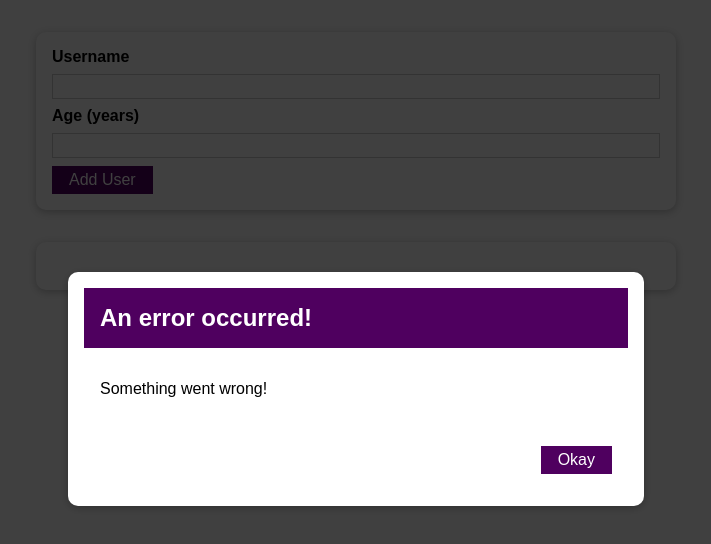
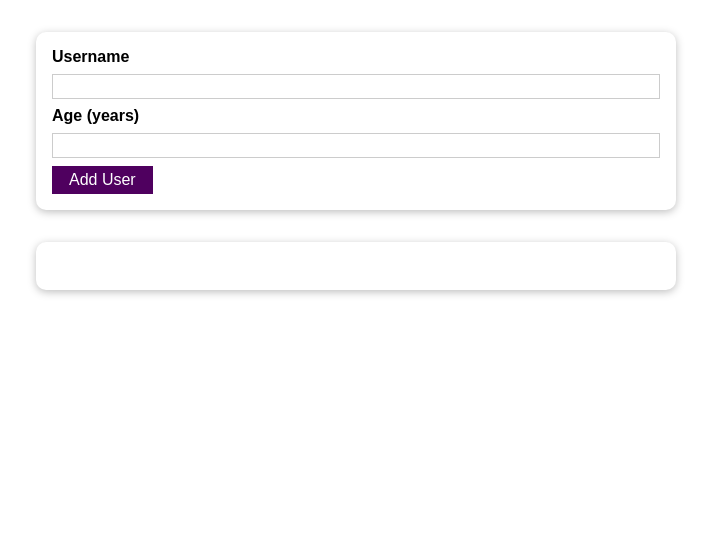
Before and after one commit to kevinniu79/StudentTrackerReal, a React (Create React App) app: page / in a window 1280 px wide. Shown: the top 544 px of the page, without its empty margins (284-995 px from the left). Built offline with nearby package versions, Linux system fonts and the light colour scheme.

Commit message:
Creating and finishing error messages

```diff
--- a/src/components/UI/ErrorModal.js
+++ b/src/components/UI/ErrorModal.js
@@ -7,7 +7,7 @@ const ErrorModal = (props) => {
 
     return (
         <div>
-            <div className="backdrop" />
+            <div className="backdrop" onClick={props.onHandleError}/>
             <div className="modal">
                 <Card>
                     <header className="header">
@@ -17,7 +17,7 @@ const ErrorModal = (props) => {
                         <p>{props.message}</p>
                     </div>
                     <footer className="actions">
-                        <Button>Okay</Button>
+                        <Button clickHandler={props.onHandleError}>Okay</Button>
                     </footer>
                 </Card>
             </div>
--- a/src/components/users/AddUser.js
+++ b/src/components/users/AddUser.js
@@ -20,6 +20,15 @@ const AddUser = (props) => {
   function addUserHandler(event) {
     event.preventDefault();
 
+    if(enteredUsername.trim().length === 0 || enteredAge.trim().length === 0) {
+      setError(
+        {
+          title: "Invalid input",
+          message: "Please enter a valid name and age (non-empty values)."
+        }
+      );
+      return;
+    }
     if(+enteredAge < 1) {
       setError(
         {
@@ -29,23 +38,18 @@ const AddUser = (props) => {
       );
       return;
     }
-    if(enteredUsername.trim().length === 0 || enteredAge.trim().length === 0) {
-      setError(
-        {
-          title: "Invalid input",
-          message: "Please enter a valid name and age (non-empty values)."
-        }
-      );
-      return;
-    }
+
     props.onAddUser(enteredUsername, enteredAge);
     setEnteredUsername("");
     setEnteredAge("");
   }
 
+  function errorHandler() {
+    setError(null);
+  }
   return (
     <div>
-      <ErrorModal title="An error occurred!" message="Something went wrong!"></ErrorModal>
+      {error && <ErrorModal title={error.title} message={error.message} onHandleError={errorHandler}></ErrorModal>}
       <Card>
       <form onSubmit={addUserHandler}>
         <label htmlFor="username">Username</label>
```
